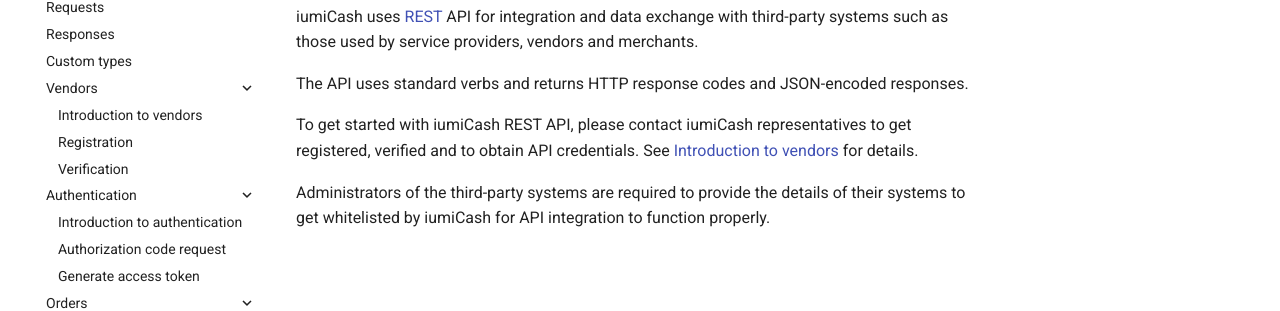
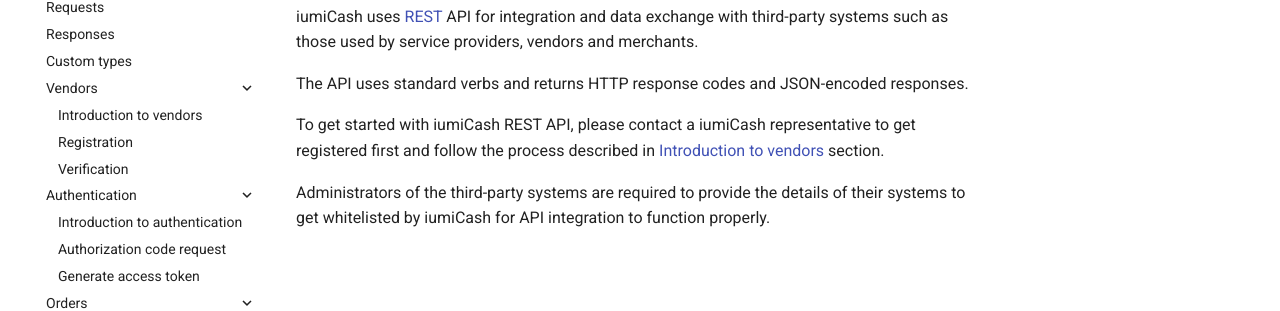
Before and after one commit to iumiCash/iumiCash.github.io, an MkDocs documentation site: the page built from docs/index.md, in a window 1280 px wide. Shown: the part 176-487 px from the top of the page. Built offline with MkDocs 1.6.1 and Material for MkDocs 9.7.7, drawn with Linux system fonts in a browser that asks for light colours.

Commit message:
responses changes 2 by AB

```diff
--- a/docs/index.md
+++ b/docs/index.md
@@ -4,8 +4,10 @@
 
 The API uses standard verbs and returns HTTP response codes and JSON-encoded responses.
 
-To get started with  iumiCash REST API, please contact iumiCash representatives to get registered, verified and to obtain API credentials. See [Introduction to vendors][introduction to vendors] for details.
+To get started with iumiCash REST API, please contact a iumiCash representative to get registered first and follow the process described in [Introduction to vendors][introduction_to_vendors] section.
 
 Administrators of the third-party systems are required to provide the details of their systems to get whitelisted by iumiCash for API integration to function properly.
 
-[introduction to vendors]: vendors/index.md
+
+
+[introduction_to_vendors]: vendors/index.md
```
